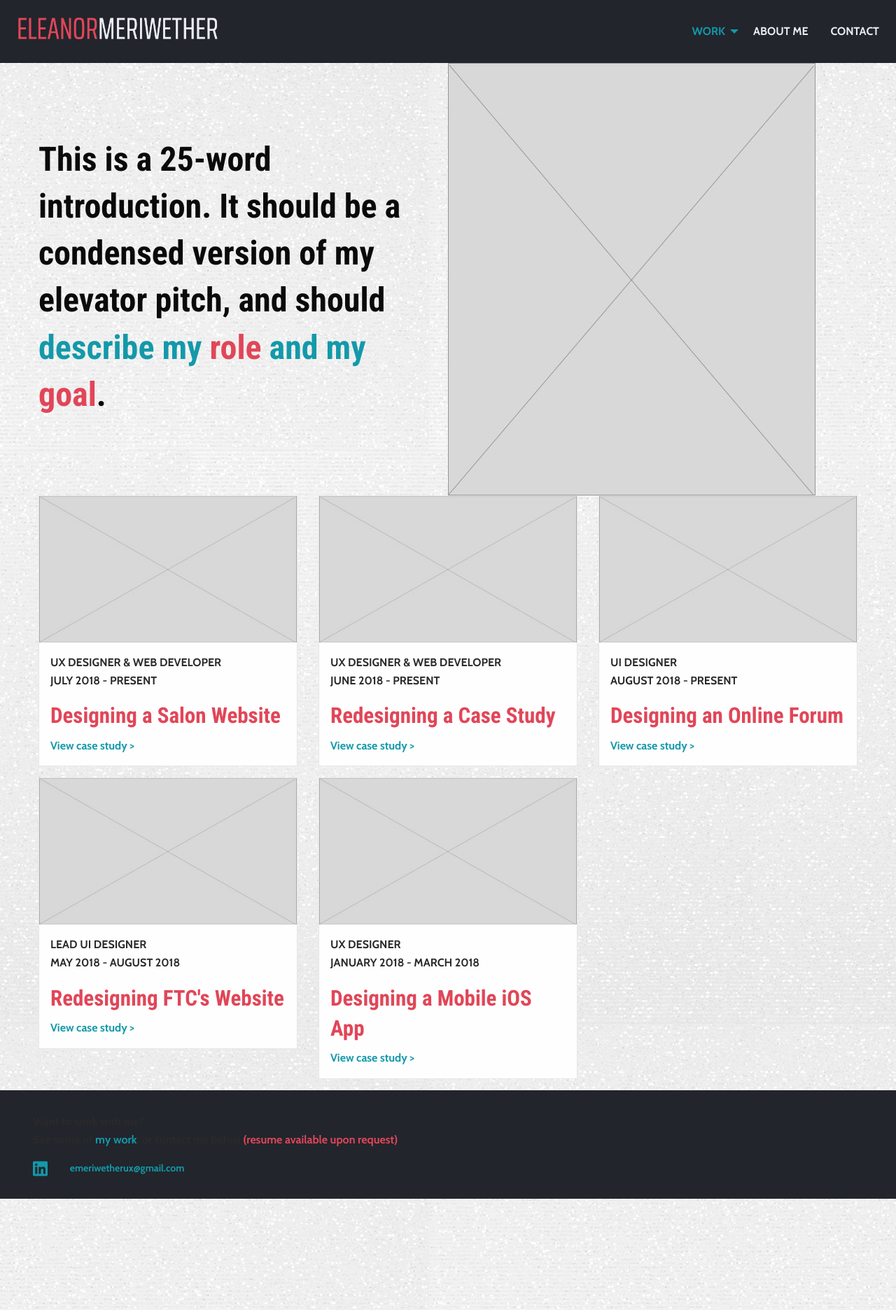
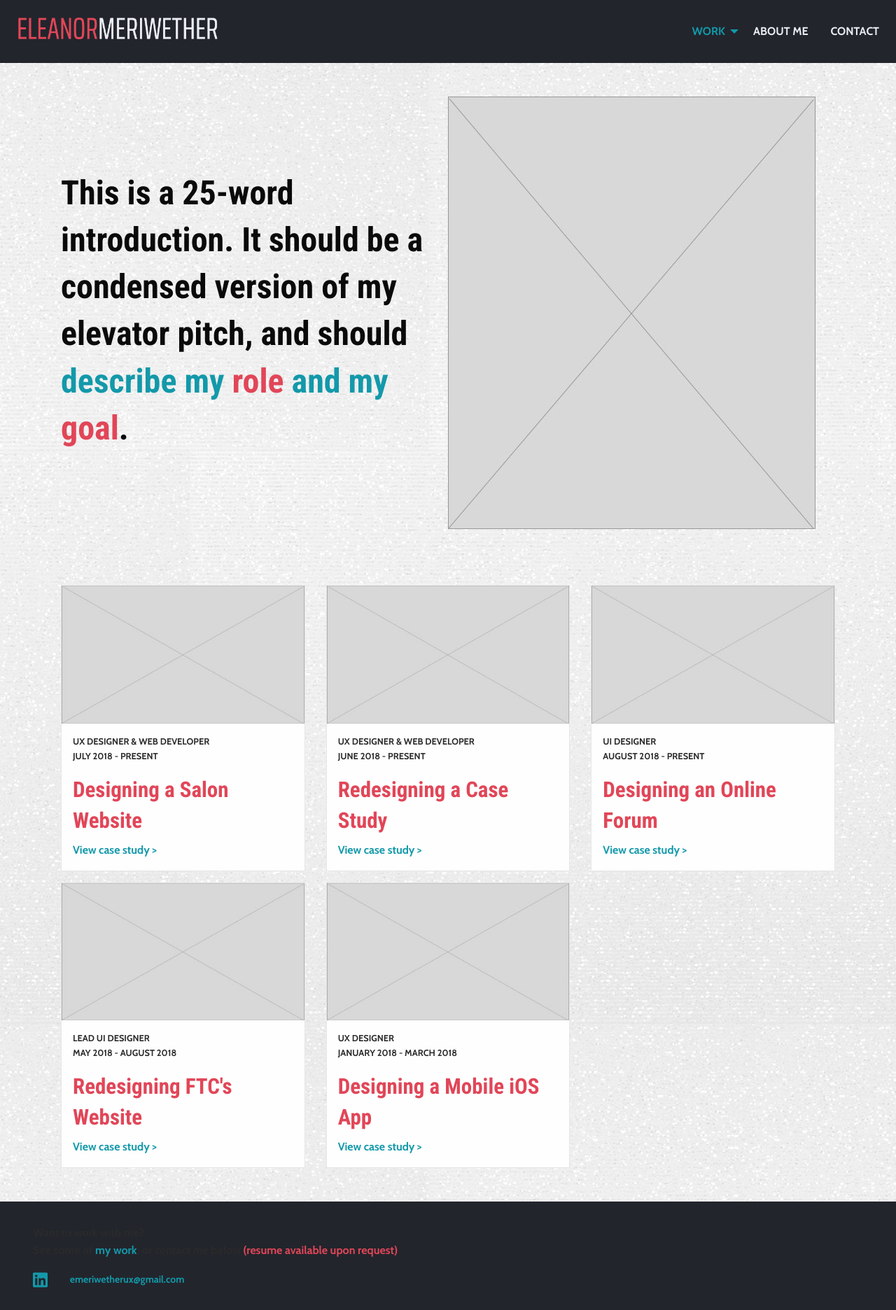
Before and after one commit to emeriwether/emeriwether.github.io, a Jekyll site: the page built from home.html, in a window 1280 px wide. Shown: the whole page at 70% size. Built offline with Jekyll 4.4.1, drawn with Linux system fonts in a browser that asks for light colours.

Commit message:
ct prev comm

```diff
--- a/_layouts/default2.html
+++ b/_layouts/default2.html
@@ -16,7 +16,7 @@
         <link rel="stylesheet" href="/css2/footer.css">
         <link rel="stylesheet" href="/css2/navigation.css">
 
-        <link rel="stylesheet" href="{{css}}">
+        <link rel="stylesheet" href="{{page.css}}">
 
     </head>
 
```
